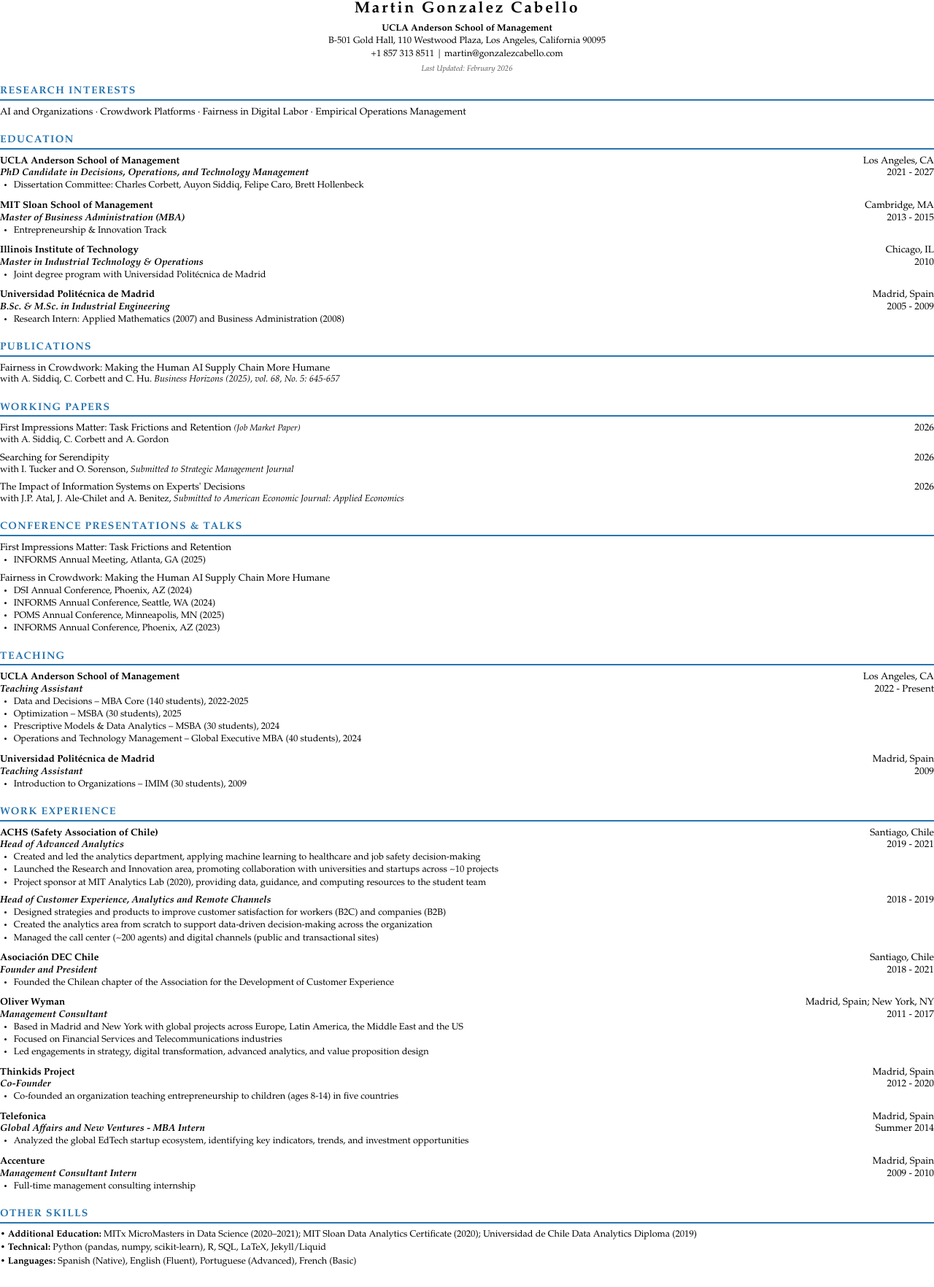
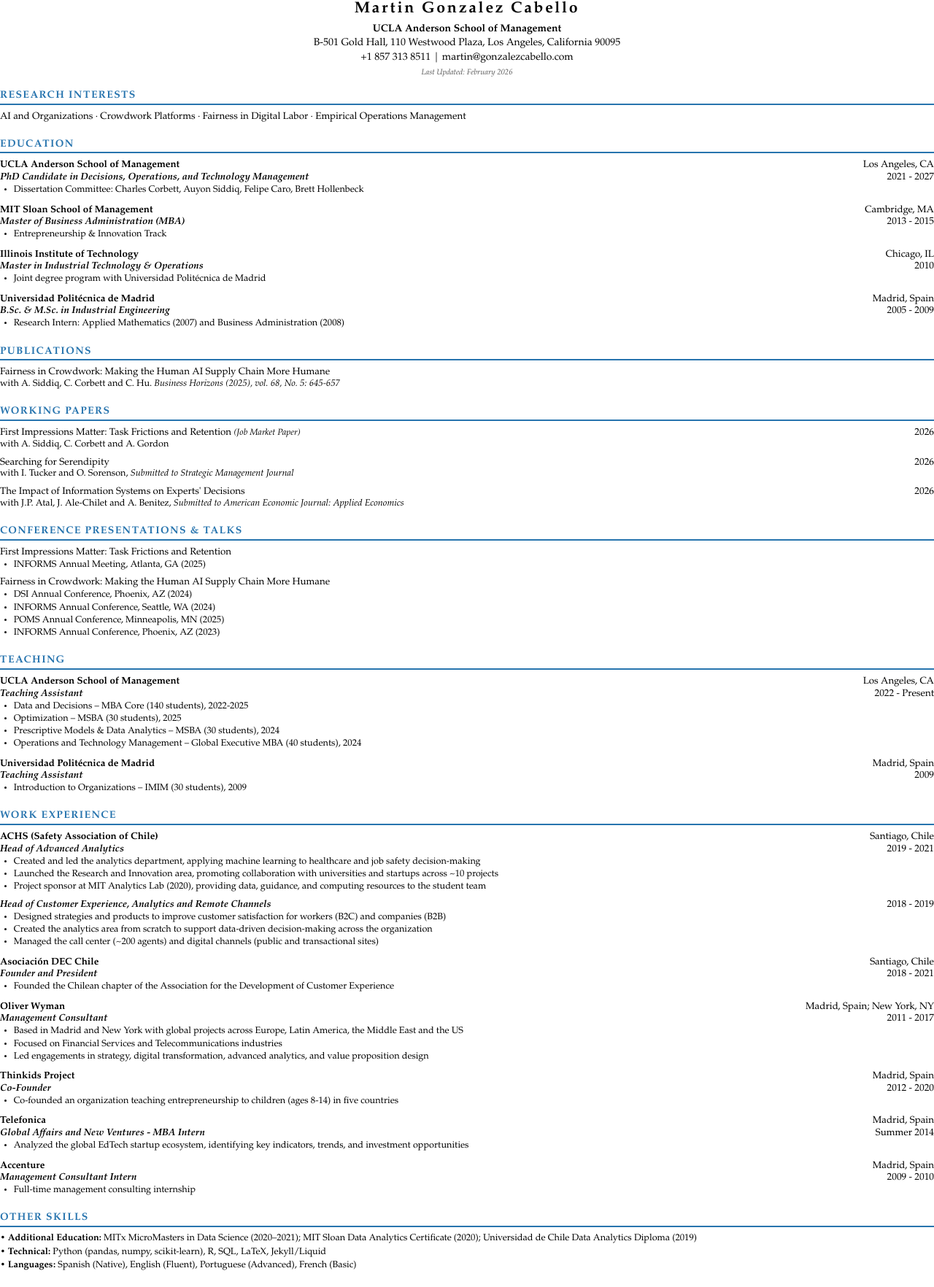
Before and after one commit to martins73/research-site, a Jekyll site: the page built from _pages/cv-print.html, in a window 1280 px wide. Shown: the whole page at 73% size. Built offline with Jekyll 4.4.1, drawn with Linux system fonts in a browser that asks for light colours.

Commit message:
Update cv-print.html

```diff
--- a/_layouts/cv-print.html
+++ b/_layouts/cv-print.html
@@ -39,7 +39,7 @@
     }
 
     .cv-header-contact {
-      font-size: 9.5pt;
+      font-size: 10.5pt;
       line-height: 1.4;
     }
 
```
